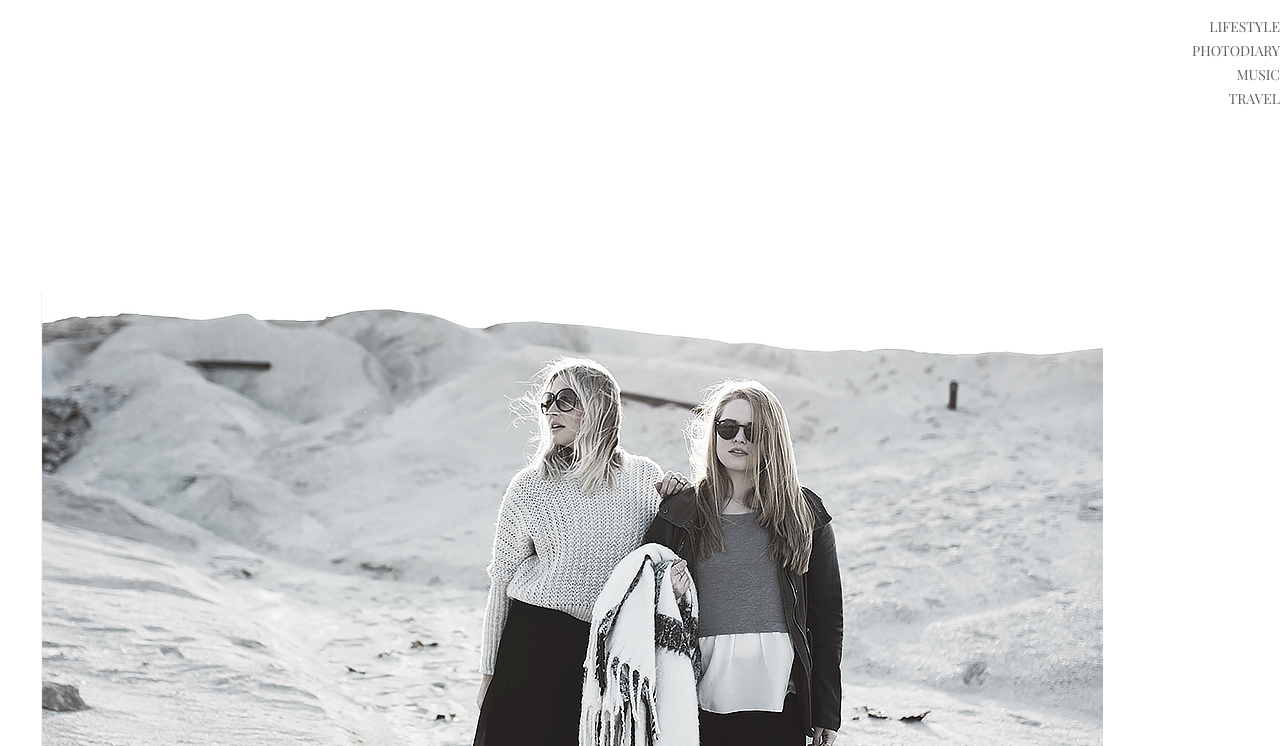
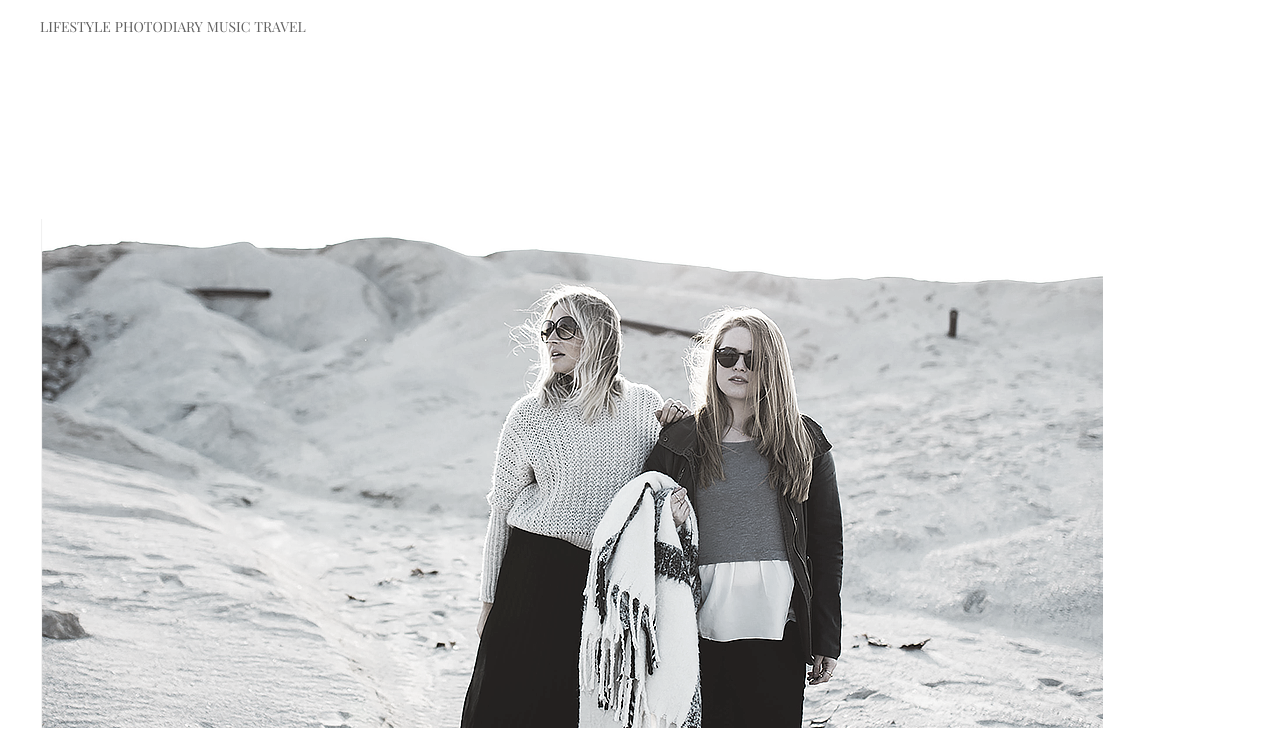
Before and after one commit to YungWalkie/work, a plain HTML site: page index.html in a window 1280 px wide. Shown: the part 50-796 px from the top of the page. Drawn offline with nearby package versions, Linux system fonts and the light colour scheme.

Commit message:
Minor changes

```diff
--- a/css/styles.css
+++ b/css/styles.css
@@ -1,6 +1,12 @@
 :root {
   --hover-color: #1a94ab;
   --text-color: #626262;
+}
+html {
+  box-sizing: border-box;
+}
+* {
+  box-sizing: inherit;
 }
 .nav-links {
   text-decoration: none;
@@ -23,12 +29,14 @@
 .middle-list {
   list-style-type: none;
 }
-.nav-site {
-  list-style-type: none;
-  text-align: right;
-  margin-right: 0px;
+.nav-container {
+  margin-right: 2px;
 }
 .nav-site li {
+  list-style-type: none;
+  display: inline-block;
+}
+.nav-container {
 }
 .nav-logo {
   width: 338px;
--- a/index.html
+++ b/index.html
@@ -18,7 +18,7 @@
           <h1 class="nav-logo">
             Red Wolves
           </h1>
-          <div>
+          <div class="nav-container">
             <ul class="nav-site">
               <li>
                 <a class="nav-links" href="/">Lifestyle</a>
```
